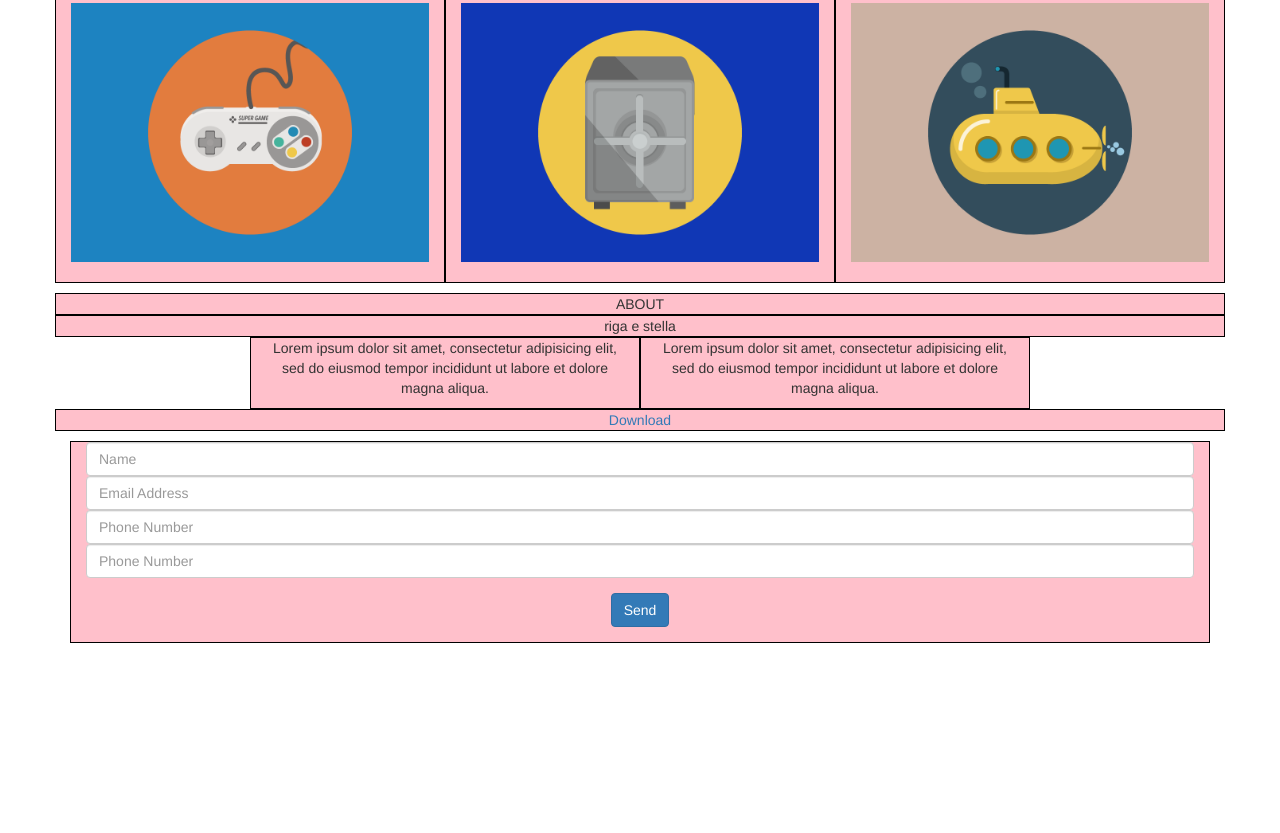
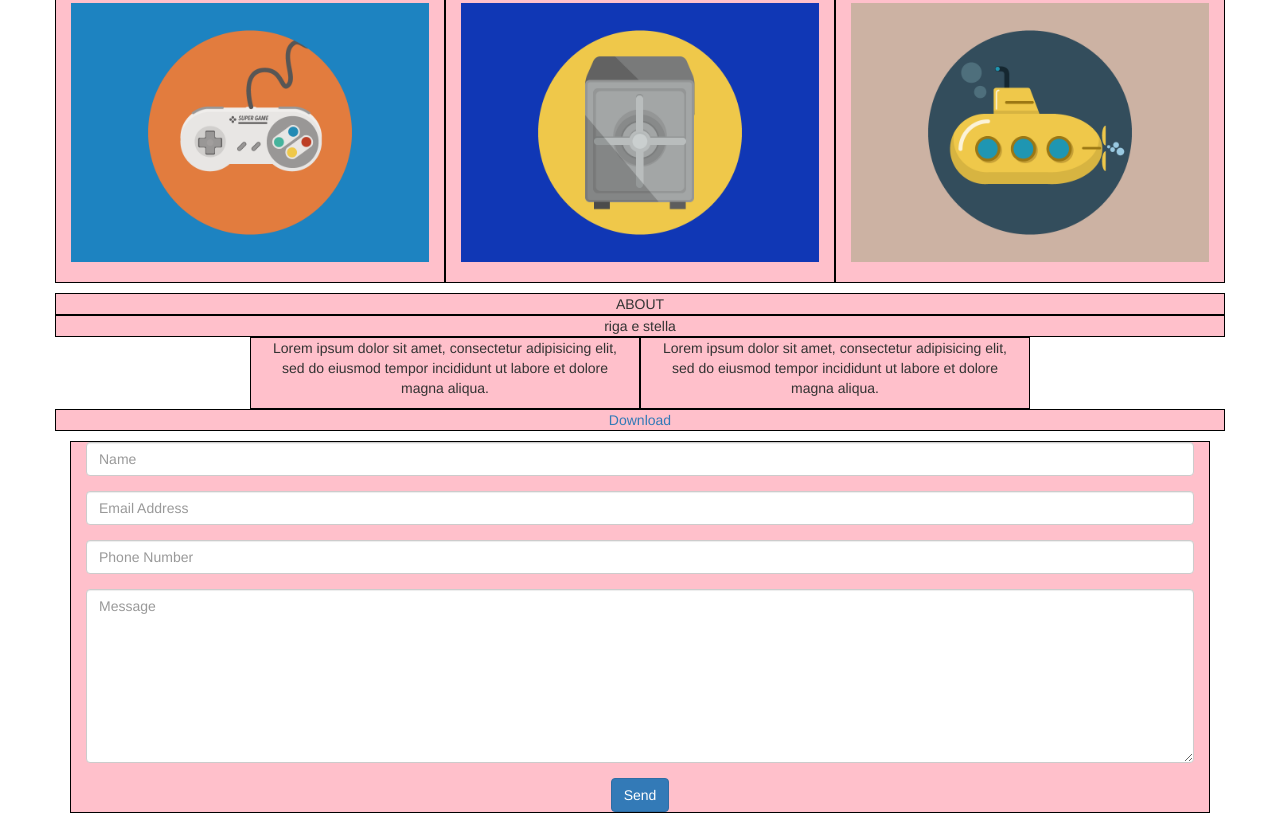
Before and after one commit to AndrewND92/html-css-bootstrap-freelancer, a plain HTML site: page index.html in a window 1280 px wide. Shown: the part 1056-1889 px from the top of the page. Before the commit the page ends 1719 px from the top, so only its background shows below. Drawn offline with nearby package versions, Linux system fonts and the light colour scheme.

Commit message:
progressi

```diff
--- a/index.html
+++ b/index.html
@@ -119,18 +119,21 @@
         <div class="col-xs-12">
           <form>
             <div class="form-group">
-              <!-- <label for="exampleInputEmail1">Email address</label> -->
               <input type="text" class="form-control" placeholder="Name">
-              <div class="form-group">
-                <input type="mail" class="form-control" placeholder="Email Address">
-                <input type="text" class="form-control" placeholder="Phone Number">
-                <input type="text" class="form-control" placeholder="Phone Number">
-              </div>
-              <button type="submit" class="btn btn-primary">Send</button>
+            </div>
+            <div class="form-group">
+              <input type="mail" class="form-control" placeholder="Email Address">
+            </div>
+            <div class="form-group">
+              <input type="text" class="form-control" placeholder="Phone Number">
+            </div>
+            <div class="form-group">
+              <textarea name="name" class="form-control" rows="8" cols="80" placeholder="Message"></textarea>
+            </div>
+            <button type="submit" class="btn btn-primary">Send</button>
+          </form>
 
-            </form>
-          </div>
-        </div>
+
 
 
 
```
